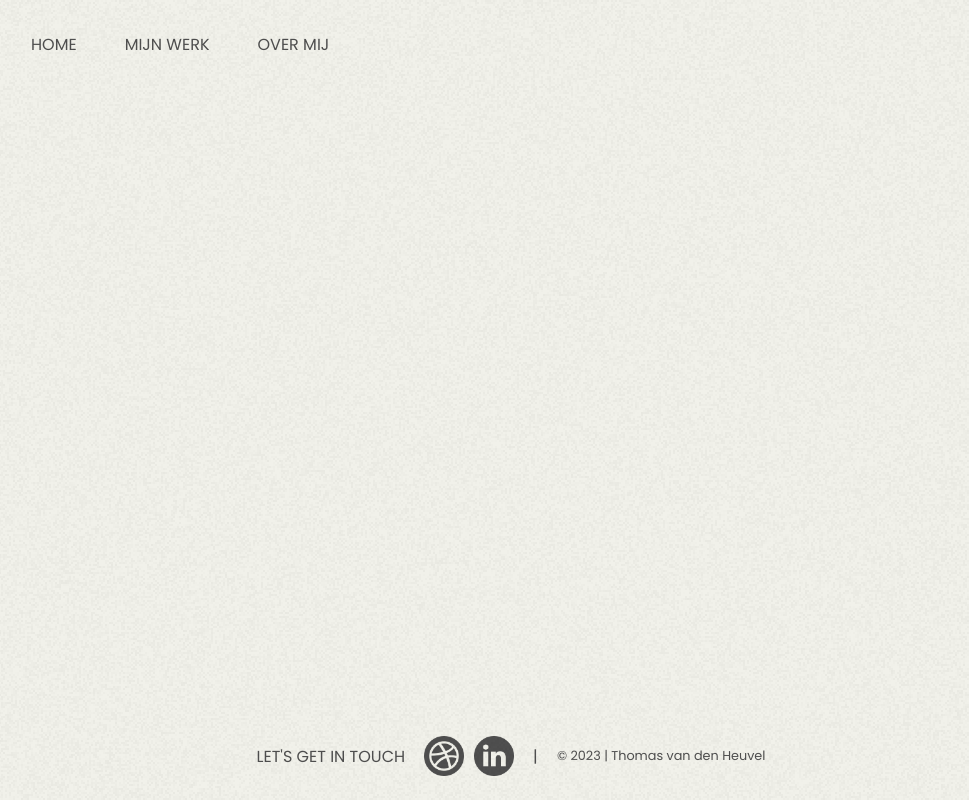
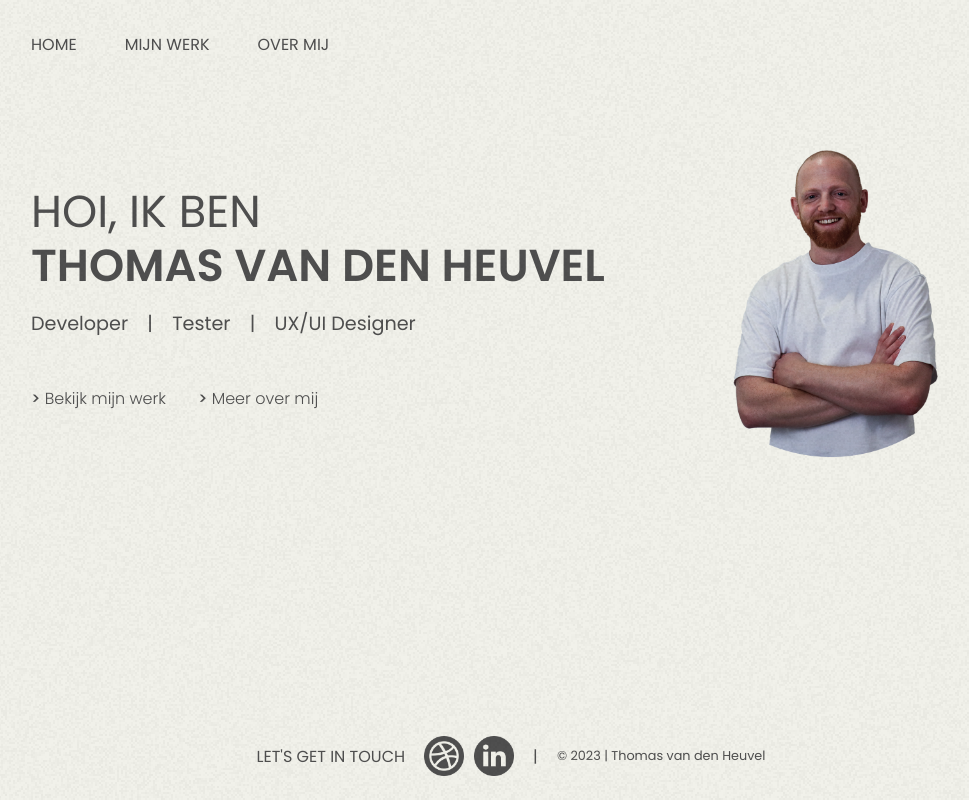
Before and after one commit to TvdH-UX/portfolio, a React (Create React App) app: page / in a window 1280 px wide. Shown: the whole page, without its empty margins (129-1098 px from the left). Built offline with nearby package versions, Linux system fonts and the light colour scheme.

Commit message:
Router changes for deployment

```diff
--- a/package.json
+++ b/package.json
@@ -1,5 +1,5 @@
 {
-  "homepage": "https://tvdh-ux.github.io/",
+  "homepage": "https://tvdh-ux.github.io/portfolio",
   "name": "Thomas van den Heuvel portfolio",
   "version": "0.1.0",
   "private": true,
--- a/src/App.js
+++ b/src/App.js
@@ -1,5 +1,5 @@
 import styles from "./App.module.css";
-import { Route, Routes } from "react-router-dom";
+import { Route, Routes, HashRouter } from "react-router-dom";
 import { Home } from "./pages/Home";
 import { MijnWerk } from "./pages/MijnWerk";
 import { OverMij } from "./pages/OverMij";
@@ -17,7 +17,7 @@ function App() {
         <div className={styles.body}>
           <NavBar />
           <Routes>
-            <Route path="/portfolio" element={<Home />} />
+            <Route path="/" element={<Home />} />
             <Route path="/mijnwerk" element={<MijnWerk />} />
             <Route path="/mijnwerk/nodescape" element={<NodeScape />} />
             <Route path="/mijnwerk/talentdex" element={<TalentDex />} />
--- a/src/App.module.css
+++ b/src/App.module.css
@@ -32,7 +32,7 @@
   left: -50%;
   opacity: 0.7;
   position: fixed;
-  top: -100%;
+  top: -120%;
   width: 300%;
   z-index: 1;
   pointer-events: none;
--- a/src/components/NavBar.js
+++ b/src/components/NavBar.js
@@ -7,7 +7,7 @@ export function NavBar() {
       <nav>
         <ul className={styles.navigationBar}>
           <li>
-            <NavLink to="/portfolio" className={styles.navLink}>
+            <NavLink to="/" className={styles.navLink}>
               Home
             </NavLink>
           </li>
--- a/src/index.js
+++ b/src/index.js
@@ -1,6 +1,6 @@
 import React from "react";
 import ReactDOM from "react-dom/client";
-import { BrowserRouter } from "react-router-dom";
+import { HashRouter as BrowserRouter } from "react-router-dom";
 import "./index.css";
 import App from "./App";
 import ScrollToTop from "./components/ScrollToTop";
```
